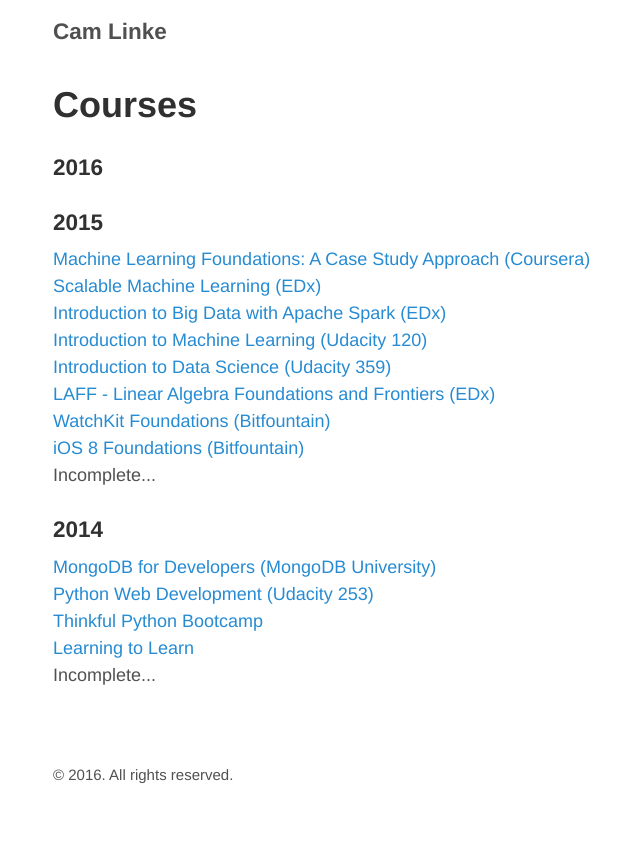
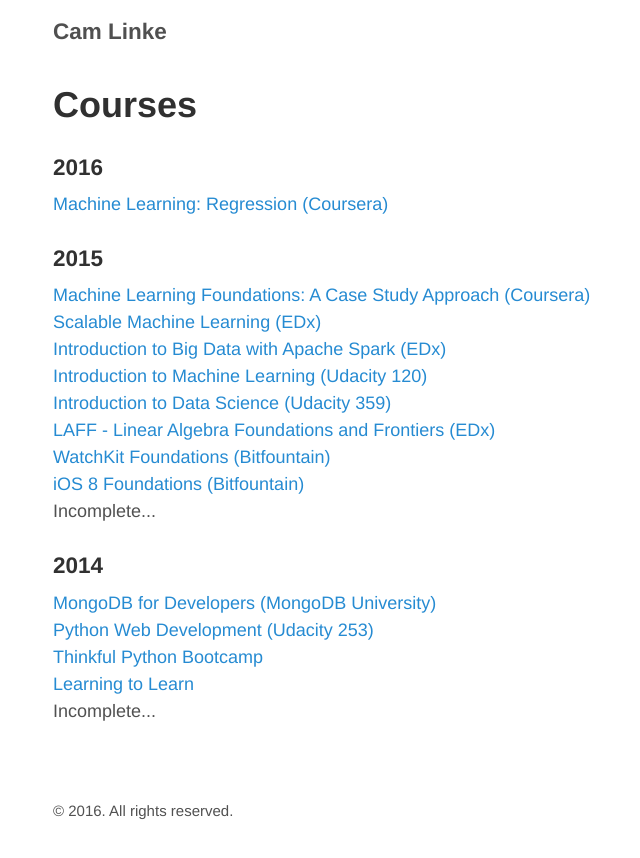
Before and after one commit to camlinke/camlinke.github.io, a Jekyll site: the page built from courses.md, in a window 1280 px wide. Shown: the top 858 px of the page, without its empty margins (272-912 px from the left). Built offline with Jekyll 4.4.1, drawn with Linux system fonts in a browser that asks for light colours; nearby versions of some CDN libraries.

Commit message:
updated courses

```diff
--- a/courses.md
+++ b/courses.md
@@ -5,7 +5,7 @@
 
 <h3>2016</h3>
 <ul class="frontpage-list">
-
+    <li><a href="https://www.coursera.org/learn/ml-regression">Machine Learning: Regression (Coursera)</a></li>
 </ul>
 
 <h3>2015</h3>
--- a/index.html
+++ b/index.html
@@ -36,6 +36,7 @@
 
 <h3>Recent Courses</h3>
 <ul class="frontpage-list">
+  <li><a href="https://www.coursera.org/learn/ml-regression">Machine Learning: Regression (Coursera)</a></li>
   <li><a href="https://www.coursera.org/learn/ml-foundations/home/welcome">Machine Learning Foundations: A Case Study Approach (Coursera)</a></li>
   <li><a href="https://www.edx.org/course/scalable-machine-learning-uc-berkeleyx-cs190-1x">Scalable Machine Learning (EDx)</a></li>
   <li><a href="https://www.edx.org/course/introduction-big-data-apache-spark-uc-berkeleyx-cs100-1x">Introduction to Big Data with Apache Spark (EDx)</a></li>
```
